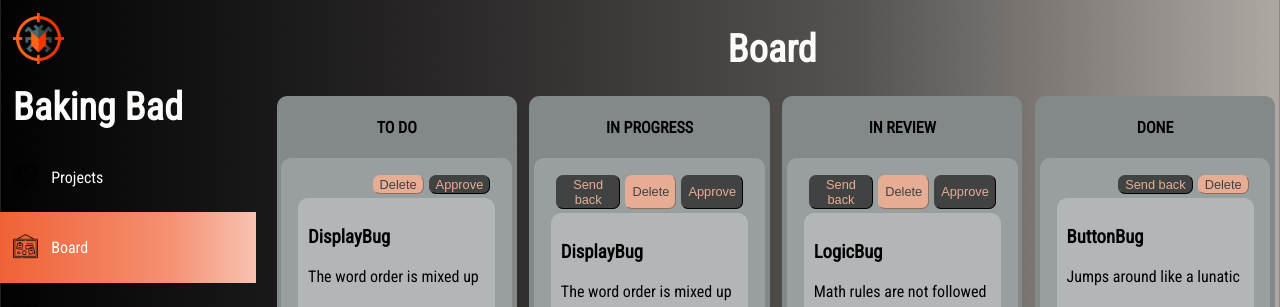
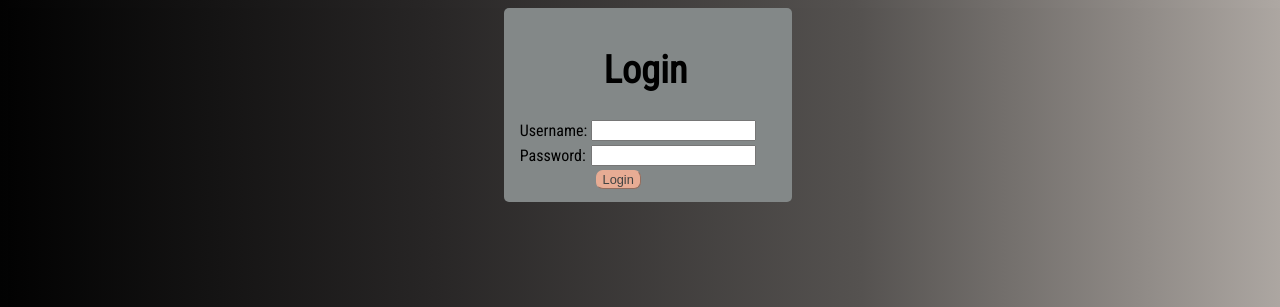
Before and after one commit to xLightningx-onion/Group-Project-WPR281, a plain HTML site: page index.html in a window 1280 px wide. Shown: the top 307 px of the page. Drawn offline with nearby package versions, Linux system fonts and the light colour scheme.

```diff
--- a/index.html
+++ b/index.html
@@ -29,8 +29,8 @@
 <body>
     <div id="MainWrapper" class="main-wrapper">
 
-        <div id="main-two-col" class=".main-two-col">
-            <div id="sidebarDiv" class="sidebar">
+        <div class=".main-two-col-hide">
+            <div id="sidebarDiv" class="hide">
                 <div class="sidebar-header">
                         <img src="./images/antivirus.png" alt="">
                         <h1>Baking Bad</h1>
@@ -76,7 +76,7 @@
                     </div>
                 </div>
             </div>
-            <div class="content" id="Board" >
+            <div class="hide" id="Board" >
                 <div class="content-header">
                     <h1>Board</h1>
                     <div class="four-col-grid">
@@ -710,6 +710,31 @@
             </div>
         </div>
     </div>
+    <div id="FormWrapper" class="login-wrapper">
+        <form action="" class="table-wrapper">
+            <div class="body-wrapper">
+                <header>
+                    <h1>Login</h1>
+                </header>
+                <body>
+                    <table>
+                        <tr>
+                            <td><label for="UsernameInputForm">Username: </label></td>
+                            <td><input type="text" name="UsernameInputForm" id="UsernameInputForm"></td>
+                        </tr>
+                        <tr>
+                            <td><label for="PasswInputForm">Password: </label></td>
+                            <td><input type="text" name="PasswInputForm" id="PasswInputForm"></td>
+                        </tr>
+                    </table>
+                    <div class="button-wrapper">
+                        <button type="button">Login</button>
+                    </div>
+
+                </body>
+            </div>
+        </form>
+    </div>
     <script src="./javascript/LoadPopulate.js"></script>
 
 
```
